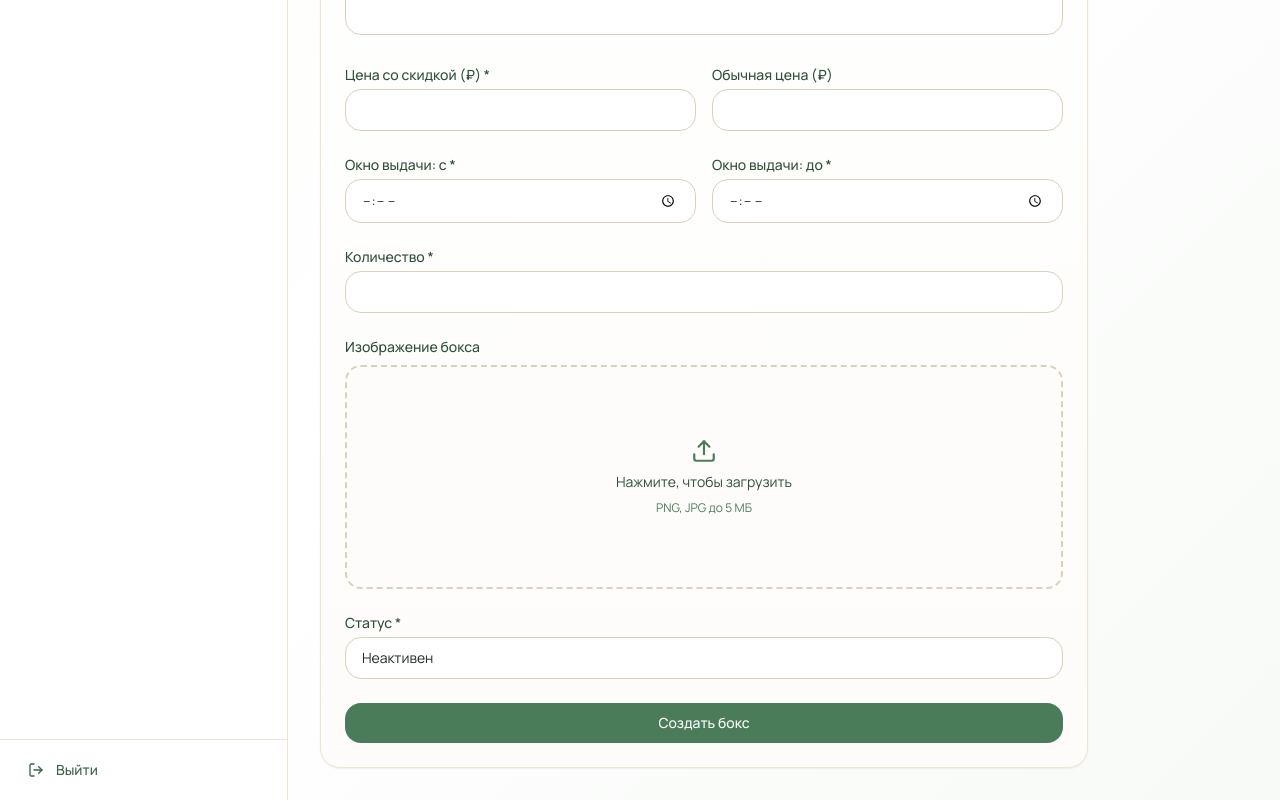
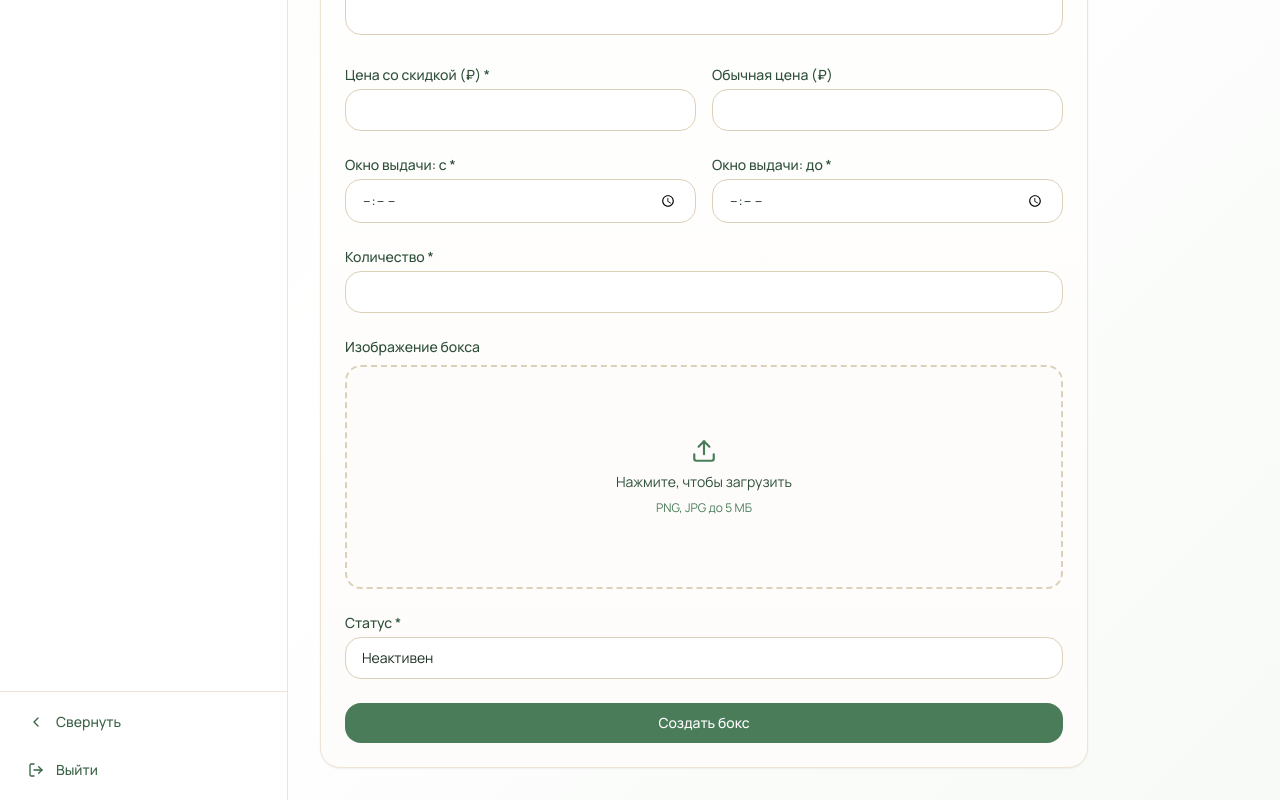
Before and after one commit to nlsnnn/berezhok, a React app in the folder frontend/: page /partner/boxes/new in a window 1280 px wide. Shown: the part 445-1245 px from the top of the page. Built offline with nearby package versions, Linux system fonts and the light colour scheme; no server answers; sample sign-in values are in the browser's storage; the HTML template or start-up script is replaced by a standard one.

Commit message:
feat: enhance PartnerSidebar with collapsible functionality and improved layout

```diff
--- a/frontend/src/components/partner/layout/PartnerSidebar.jsx
+++ b/frontend/src/components/partner/layout/PartnerSidebar.jsx
@@ -1,8 +1,10 @@
 import { NavLink, useNavigate } from 'react-router-dom'
-import { LayoutDashboard, LogOut, MapPin, Menu, Package, QrCode, X } from 'lucide-react'
-import { useState } from 'react'
+import { ChevronLeft, ChevronRight, LayoutDashboard, LogOut, MapPin, Menu, Package, QrCode, X } from 'lucide-react'
+import { useEffect, useState } from 'react'
 import { useAuth } from '@/context/AuthContext'
 import { cn } from '@/lib/utils'
+
+const SIDEBAR_KEY = 'partner_sidebar_collapsed'
 
 const links = [
   { to: '/partner/dashboard', label: 'Дашборд', icon: LayoutDashboard },
@@ -11,7 +13,7 @@ const links = [
   { to: '/partner/orders/pickup', label: 'Выдача', icon: QrCode },
 ]
 
-function SidebarContent({ onClose }) {
+function SidebarContent({ onClose, collapsed, onToggle }) {
   const { logout } = useAuth()
   const navigate = useNavigate()
 
@@ -21,18 +23,22 @@ function SidebarContent({ onClose }) {
   }
 
   return (
-    <div className="h-full flex flex-col bg-white border-r border-cream-200">
-      <div className="h-20 px-5 border-b border-cream-200 flex items-center justify-between">
-        <NavLink to="/partner/dashboard" className="flex items-center gap-3" onClick={onClose}>
-          <img src="/logo.png" alt="Бережок" className="w-10 h-10 rounded-xl object-cover" />
+    <div className="h-full flex flex-col bg-white border-r border-cream-200 overflow-hidden">
+      <div className={cn('h-20 border-b border-cream-200 flex items-center', collapsed ? 'px-4 justify-center' : 'px-5 justify-between')}>
+        <NavLink to="/partner/dashboard" className={cn('flex items-center gap-3', collapsed && 'justify-center')} onClick={onClose}>
+          <img src="/logo.png" alt="Бережок" className="w-10 h-10 rounded-xl object-cover shrink-0" />
+          {!collapsed && (
             <div>
               <p className="font-bold text-brand-800 text-base leading-none">Бережок</p>
               <p className="text-xs text-brand-500 mt-1">Панель партнера</p>
             </div>
+          )}
         </NavLink>
+        {!collapsed && (
           <button className="md:hidden btn-ghost p-2" onClick={onClose}>
             <X size={18} />
           </button>
+        )}
       </div>
 
       <div className="flex-1 py-4 px-3 space-y-1">
@@ -44,22 +50,34 @@ function SidebarContent({ onClose }) {
             className={({ isActive }) =>
               cn(
                 'flex items-center gap-3 rounded-xl px-3 py-2.5 text-sm font-medium transition-colors',
+                collapsed && 'justify-center px-3',
                 isActive
                   ? 'bg-brand-500 text-white shadow-sm'
                   : 'text-brand-700 hover:bg-cream-100'
               )
             }
           >
-            <Icon size={17} />
-            {label}
+            <Icon size={17} className="shrink-0" />
+            {!collapsed && <span>{label}</span>}
           </NavLink>
         ))}
       </div>
 
       <div className="p-3 border-t border-cream-200">
-        <button onClick={handleLogout} className="btn-ghost w-full justify-start gap-3 text-sm">
-          <LogOut size={16} />
-          Выйти
+        <button
+          onClick={onToggle}
+          onMouseDown={(e) => e.preventDefault()}
+          className={cn('btn-ghost w-full text-sm transition-colors focus:outline-none focus:ring-0', collapsed ? 'justify-center' : 'justify-start gap-3')}
+        >
+          {collapsed ? <ChevronRight size={16} className="shrink-0" /> : <ChevronLeft size={16} className="shrink-0" />}
+          {!collapsed && <span>Свернуть</span>}
+        </button>
+      </div>
+
+      <div className="p-3 pt-0">
+        <button onClick={handleLogout} className={cn('btn-ghost w-full text-sm', collapsed ? 'justify-center' : 'justify-start gap-3')}>
+          <LogOut size={16} className="shrink-0" />
+          {!collapsed && <span>Выйти</span>}
         </button>
       </div>
     </div>
@@ -68,11 +86,21 @@ function SidebarContent({ onClose }) {
 
 export default function PartnerSidebar() {
   const [open, setOpen] = useState(false)
+  const [collapsed, setCollapsed] = useState(() => localStorage.getItem(SIDEBAR_KEY) === 'true')
+
+  useEffect(() => {
+    localStorage.setItem(SIDEBAR_KEY, String(collapsed))
+  }, [collapsed])
 
   return (
     <>
-      <aside className="hidden md:block w-72 shrink-0">
-        <SidebarContent />
+      <aside
+        className={cn(
+          'hidden md:block shrink-0 transition-all duration-300 ease-in-out',
+          collapsed ? 'w-16' : 'w-72'
+        )}
+      >
+        <SidebarContent collapsed={collapsed} onToggle={() => setCollapsed(!collapsed)} />
       </aside>
 
       <button className="md:hidden fixed top-4 left-4 z-40 btn-secondary p-2" onClick={() => setOpen(true)}>
```
Lines whose indentation alone changed are shown as unchanged.
